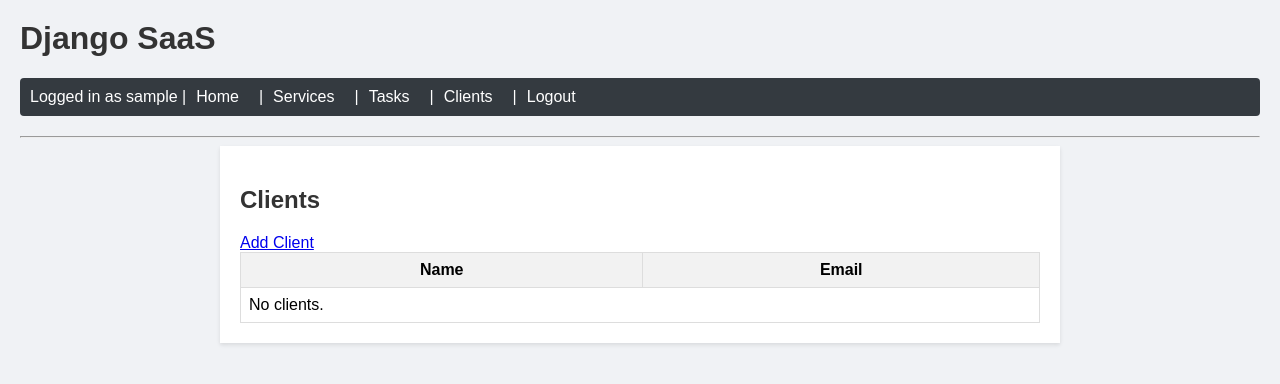
After one commit to azeem-munimix/SaaSDjangoMultitenant, a Django app: page /clients/ in a window 1280 px wide. The commit adds this page. Shown: the top 384 px of the page. Run offline with Django 5.2, Linux system fonts and the light colour scheme; the visitor is signed in with stand-in values (Sample User, id 1); data that the repository does not hold is empty; parts of the project's set-up code (start-up, migrations or seed data) failed here and were passed over.

Commit message:
Add clients and user-specific tasks

```diff
--- a/saasapp/core/views.py
+++ b/saasapp/core/views.py
@@ -3,8 +3,8 @@
 from customers.models import Tenant, CustomerRequest
 from django_tenants.utils import tenant_context
 
-from .models import Service, Task, Customer
-from .forms import ServiceForm, TaskForm
+from .models import Service, Task, Customer, Client
+from .forms import ServiceForm, TaskForm, ClientForm
 
 
 @login_required
@@ -50,7 +50,11 @@
 
 @login_required
 def task_list(request):
-    tasks = Task.objects.select_related("service").all()
+    tasks = Task.objects.select_related("service")
+    if getattr(request, "tenant", None) and request.tenant.schema_name == "public":
+        tasks = tasks.filter(user=request.user)
+    else:
+        tasks = tasks.all()
     return render(request, "task_list.html", {"tasks": tasks})
 
 
@@ -59,11 +63,31 @@
     if request.method == "POST":
         form = TaskForm(request.POST)
         if form.is_valid():
-            form.save()
+            task = form.save(commit=False)
+            task.user = request.user
+            task.save()
             return redirect("task_list")
     else:
         form = TaskForm()
     return render(request, "task_form.html", {"form": form})
+
+
+@login_required
+def client_list(request):
+    clients = Client.objects.all()
+    return render(request, "client_list.html", {"clients": clients})
+
+
+@login_required
+def client_create(request):
+    if request.method == "POST":
+        form = ClientForm(request.POST)
+        if form.is_valid():
+            form.save()
+            return redirect("client_list")
+    else:
+        form = ClientForm()
+    return render(request, "client_form.html", {"form": form})
 
 
 @user_passes_test(is_core)
--- a/saasapp/customers/views.py
+++ b/saasapp/customers/views.py
@@ -82,6 +82,8 @@
 
 def signup(request):
     """Allow a new user to sign up and request a customer tenant."""
+    if getattr(request, "tenant", None) and request.tenant.schema_name != "public":
+        return HttpResponseForbidden("Sign up only allowed on public site")
     if request.method == "POST":
         form = CustomerSignupForm(request.POST)
         if form.is_valid():
--- a/saasapp/saasapp/urls.py
+++ b/saasapp/saasapp/urls.py
@@ -1,7 +1,7 @@
 from django.contrib import admin
 from django.urls import path, include
 from customers.views import create_customer, approve_customer, list_tenants, pending_requests, signup
-from core.views import home, dashboard, service_list, service_create, task_list, task_create, all_services, all_tasks
+from core.views import home, dashboard, service_list, service_create, task_list, task_create, all_services, all_tasks, client_list, client_create
 
 urlpatterns = [
     path('admin/', admin.site.urls),
@@ -16,6 +16,8 @@
     path('services/new/', service_create, name='service_create'),
     path('tasks/', task_list, name='task_list'),
     path('tasks/new/', task_create, name='task_create'),
+    path('clients/', client_list, name='client_list'),
+    path('clients/new/', client_create, name='client_create'),
     path('all_services/', all_services, name='all_services'),
     path('all_tasks/', all_tasks, name='all_tasks'),
     path('', home, name='home'),
--- a/static/css/style.css
+++ b/static/css/style.css
@@ -1,12 +1,16 @@
 body {
     font-family: Arial, sans-serif;
     margin: 20px;
+    background-color: #f0f2f5;
 }
 nav {
     margin-bottom: 20px;
-    background-color: #f8f8f8;
+    background-color: #343a40;
     padding: 10px;
     border-radius: 4px;
+    color: #fff;
+    display: flex;
+    gap: 10px;
 }
 h1 {
     margin-top: 0;
@@ -30,10 +34,32 @@
     box-shadow: 0 2px 4px rgba(0, 0, 0, 0.1);
 }
 
+.service-box {
+    border: 1px solid #ddd;
+    padding: 10px;
+    border-radius: 4px;
+    margin-bottom: 10px;
+    background-color: #fafafa;
+}
+
+.table {
+    width: 100%;
+    border-collapse: collapse;
+}
+
+.table th, .table td {
+    border: 1px solid #ddd;
+    padding: 8px;
+}
+
+.table th {
+    background-color: #f2f2f2;
+}
+
 nav a {
     margin-right: 10px;
     text-decoration: none;
-    color: #007bff;
+    color: #fff;
 }
 
 nav a:hover {
--- a/templates/base.html
+++ b/templates/base.html
@@ -14,7 +14,8 @@
             Logged in as {{ user.username }} |
             <a href="{% url 'home' %}">Home</a> |
             <a href="{% url 'service_list' %}">Services</a> |
-            <a href="{% url 'task_list' %}">Tasks</a>
+            <a href="{% url 'task_list' %}">Tasks</a> |
+            <a href="{% url 'client_list' %}">Clients</a>
             {% if user.is_core %}
                 | <a href="{% url 'all_services' %}">All Services</a>
                 | <a href="{% url 'all_tasks' %}">All Tasks</a>
--- /dev/null
+++ b/templates/client_list.html
@@ -0,0 +1,13 @@
+{% extends 'base.html' %}
+{% block content %}
+<h2>Clients</h2>
+<a href="{% url 'client_create' %}">Add Client</a>
+<table class="table">
+    <tr><th>Name</th><th>Email</th></tr>
+    {% for c in clients %}
+        <tr><td>{{ c.name }}</td><td>{{ c.email }}</td></tr>
+    {% empty %}
+        <tr><td colspan="2">No clients.</td></tr>
+    {% endfor %}
+</table>
+{% endblock %}
```
Also changed, not shown: saasapp/core/forms.py (+7 -1 lines), saasapp/core/models.py (+11 -0 lines), templates/client_form.html (added, +9 -0 lines), templates/service_list.html (+7 -4 lines), templates/task_list.html (+9 -4 lines), saasapp/core/migrations/0003_client_and_task_user.py (added).
